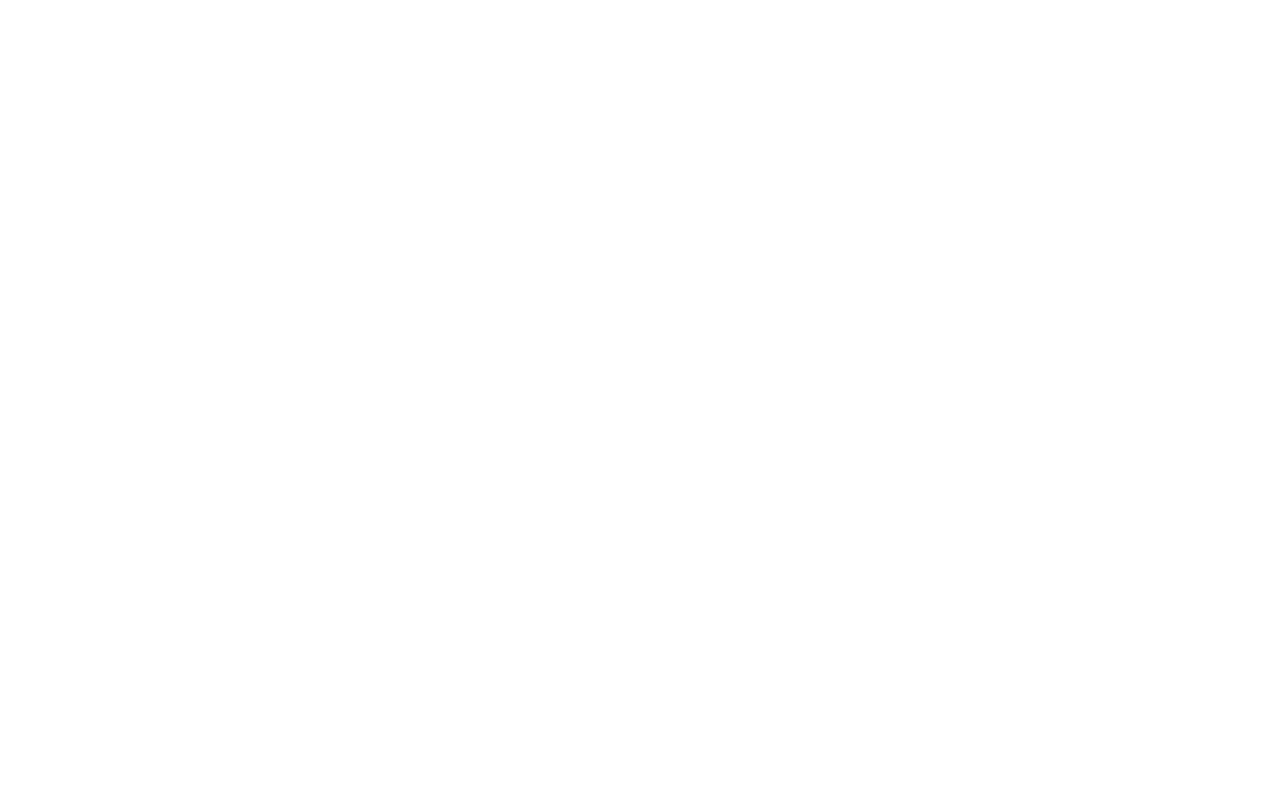
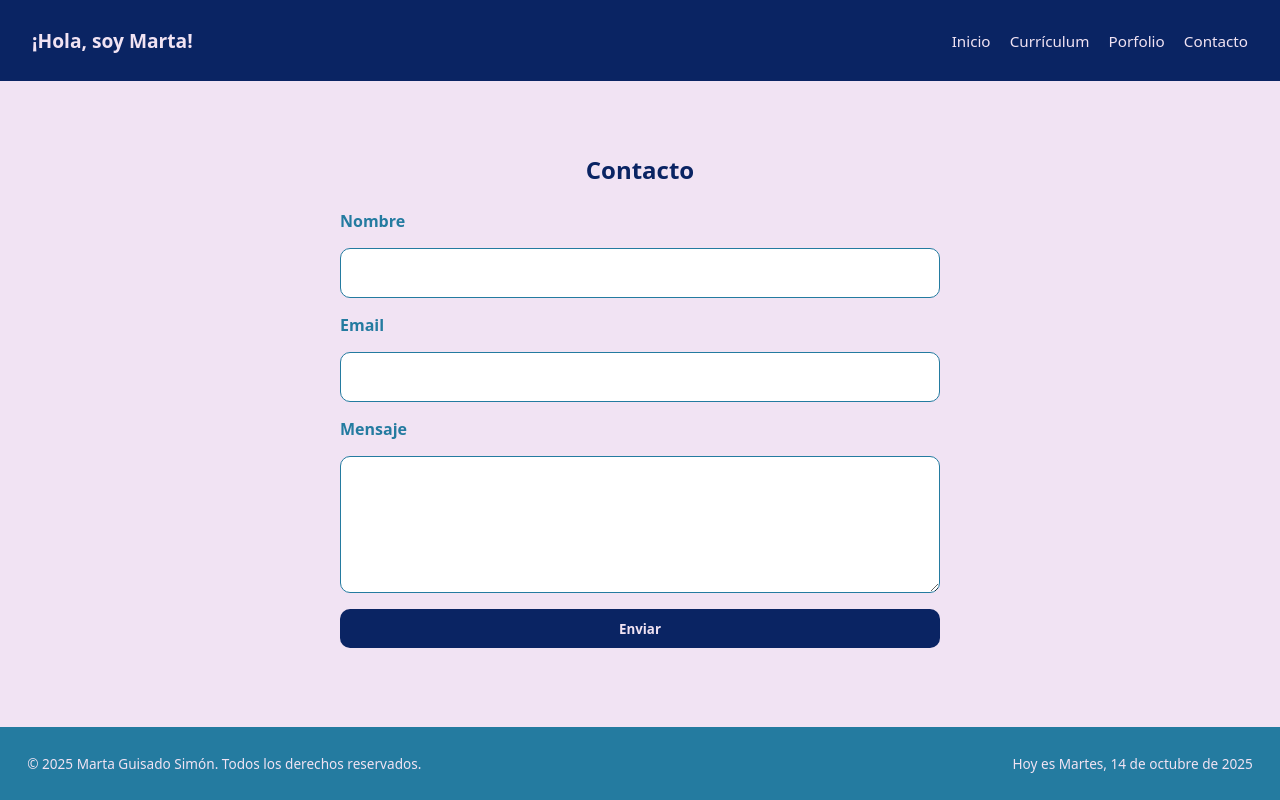
Before and after one commit to MartaGuisado/porfolio-react, a React (Vite) app in the folder proyecto/: page /contacto in a window 1280 px wide. Before the commit this address had no page. Built offline with nearby package versions, Linux system fonts and the light colour scheme.

Commit message:
Formulario

```diff
--- a/proyecto/src/App.jsx
+++ b/proyecto/src/App.jsx
@@ -3,7 +3,7 @@
 import Home from "./pages/Home";
 import Curriculum from "./pages/Curriculum";
 import Porfolio from "./pages/Porfolio";
-import Aficiones from "./pages/Aficiones";
+import Contacto from "./pages/Contacto";
 import Layout from "./components/Layout";
 import "./App.css";
 
@@ -14,7 +14,7 @@
         <Route path="/" element={<Home />} />
         <Route path="/curriculum" element={<Curriculum />} />
         <Route path="/porfolio" element={<Porfolio />} />
-        <Route path="/aficiones" element={<Aficiones />} />
+        <Route path="/contacto" element={<Contacto />} />
       </Route>
     </Routes>
   );
--- a/proyecto/src/components/Header.jsx
+++ b/proyecto/src/components/Header.jsx
@@ -1,6 +1,7 @@
 import React from "react";
 import { Link } from "react-router-dom";
 import "./Header.css";
+import Contacto from "../pages/Contacto";
 
 function Header() {
   return (
@@ -10,7 +11,7 @@
         <Link to="/">Inicio</Link>
         <Link to="/curriculum">Currículum</Link>
         <Link to="/porfolio">Porfolio</Link>
-        <Link to="/aficiones">Aficiones</Link>
+        <Link to="/contacto">Contacto</Link>
       </nav>
     </header>
   );
--- a/proyecto/src/components/Layout.jsx
+++ b/proyecto/src/components/Layout.jsx
@@ -1,6 +1,7 @@
 import React from "react";
 import Header from "./Header";
 import Footer from "./Footer";
+import Contacto from "../pages/Contacto";
 import { Outlet } from "react-router-dom";
 import "./Layout.css"; // Nuevo CSS para el layout
 
--- a/proyecto/src/pages/Contacto.css
+++ b/proyecto/src/pages/Contacto.css
@@ -3,12 +3,67 @@
     margin: 0;
     padding: 0;
 }
+.contacto-section {
+  font-family: system-ui, -apple-system, BlinkMacSystemFont, 'Segoe UI', Roboto, Oxygen,
+    Ubuntu, Cantarell, 'Open Sans', 'Helvetica Neue', sans-serif;
+  background-color: #f1e3f3;
+  padding: 3em 1.5em;
+  text-align: center;
+}
 
-.contacto-container {
-  padding: 2em;
+.contacto-section h2 {
+  color: #0a2463;
+  margin-bottom: 1em;
+}
+
+.contacto-form {
+  max-width: 600px;
+  margin: 0 auto;
+  display: flex;
+  flex-direction: column;
+  gap: 1em;
+}
+
+.contacto-form label {
   text-align: left;
-  background-color: #f1e3f3;
-  color: #0a2463;
-  width: auto;
-  font-family: system-ui, -apple-system, BlinkMacSystemFont, 'Segoe UI', Roboto, Oxygen, Ubuntu, Cantarell, 'Open Sans', 'Helvetica Neue', sans-serif;
+  font-weight: bold;
+  color: #247ba0;
 }
+
+.contacto-form input,
+.contacto-form textarea {
+  padding: 0.8em;
+  border-radius: 10px;
+  border: 1px solid #247ba0;
+  font-size: 1em;
+  width: 100%;
+}
+
+.contacto-form input:focus,
+.contacto-form textarea:focus {
+  outline: none;
+  border-color: #e48022;
+  box-shadow: 0 0 5px #e48022;
+}
+
+.contacto-form button {
+  background-color: #0a2463;
+  color: #f1e3f3;
+  font-weight: bold;
+  padding: 0.8em 1.5em;
+  border: none;
+  border-radius: 10px;
+  cursor: pointer;
+  transition: transform 0.2s, background-color 0.2s;
+}
+
+.contacto-form button:hover {
+  background-color: #247ba0;
+  transform: translateY(-2px) scale(1.02);
+}
+
+.success-msg {
+  margin-top: 1em;
+  color: #e48022;
+  font-weight: bold;
+}
--- a/proyecto/src/pages/Contacto.jsx
+++ b/proyecto/src/pages/Contacto.jsx
@@ -1,10 +1,63 @@
-import "./Contacto.css"
+import React, { useState } from "react";
+import "./Contacto.css";
 
-function Contacto () {
+function Contacto() {
+  const [formData, setFormData] = useState({
+    nombre: "",
+    email: "",
+    mensaje: "",
+  });
+
+  const [success, setSuccess] = useState(false);
+
+  const handleChange = (e) => {
+    setFormData({ ...formData, [e.target.name]: e.target.value });
+  };
+
+  const handleSubmit = (e) => {
+    e.preventDefault();
+    console.log("Formulario enviado:", formData);
+    setSuccess(true);
+    setFormData({ nombre: "", email: "", mensaje: "" });
+  };
+
   return (
-    <div className="contacto-container">
-      <h2>Contacta conmigo</h2>
-      <p>Charlemos sobre comunicación, diseño o desarrollo</p>
+    <div className="contacto-section">
+      <h2>Contacto</h2>
+      <form className="contacto-form" onSubmit={handleSubmit}>
+        <label htmlFor="nombre">Nombre</label>
+        <input
+          type="text"
+          name="nombre"
+          id="nombre"
+          value={formData.nombre}
+          onChange={handleChange}
+          required
+        />
+
+        <label htmlFor="email">Email</label>
+        <input
+          type="email"
+          name="email"
+          id="email"
+          value={formData.email}
+          onChange={handleChange}
+          required
+        />
+
+        <label htmlFor="mensaje">Mensaje</label>
+        <textarea
+          name="mensaje"
+          id="mensaje"
+          rows="5"
+          value={formData.mensaje}
+          onChange={handleChange}
+          required
+        />
+
+        <button type="submit">Enviar</button>
+        {success && <p className="success-msg">¡Mensaje enviado correctamente!</p>}
+      </form>
     </div>
   );
 }
--- a/proyecto/src/pages/Curriculum.css
+++ b/proyecto/src/pages/Curriculum.css
@@ -5,17 +5,10 @@
 }
 
 .curriculum-section {
-  width: 100%;
-  max-width: 1000px;
-  margin: 3em auto;
+  font-family: system-ui, -apple-system, BlinkMacSystemFont, 'Segoe UI', Roboto, Oxygen,
+    Ubuntu, Cantarell, 'Open Sans', 'Helvetica Neue', sans-serif;
+  padding: 2em;
   text-align: center;
-  font-family: system-ui, -apple-system, BlinkMacSystemFont, 'Segoe UI', Roboto, Oxygen, Ubuntu, Cantarell, 'Open Sans', 'Helvetica Neue', sans-serif;
-}
-
-.curriculum-section h2 {
-  color: #0a2463;
-  margin-bottom: 1.5em;
-  font-size: 2rem;
 }
 
 .curriculum-buttons {
@@ -23,23 +16,23 @@
   justify-content: center;
   flex-wrap: wrap;
   gap: 1em;
+  margin-top: 1em;
 }
 
 .curriculum-btn {
-  background-color: #247ba0;
+  padding: 0.8em 1.5em;
+  border-radius: 10px;
+  font-weight: bold;
+  background-color: #0a2463;
   color: #f1e3f3;
   border: none;
-  padding: 0.8em 1.5em;
-  border-radius: 10px;
-  font-size: 1rem;
   cursor: pointer;
-  font-weight: bold;
   transition: transform 0.2s, background-color 0.2s;
 }
 
 .curriculum-btn:hover {
-  transform: translateY(-2px) scale(1.05);
-  background-color: #0a2463;
+  background-color: #247ba0;
+  transform: scale(1.05);
 }
 
 /* Modal overlay */
@@ -49,41 +42,37 @@
   left: 0;
   width: 100%;
   height: 100%;
-  background-color: rgba(10, 36, 99, 0.7); /* semi-transparente de la paleta */
+  background: rgba(10, 36, 99, 0.7);
   display: flex;
   justify-content: center;
   align-items: center;
-  z-index: 1000;
+  z-index: 999;
 }
 
 /* Modal content */
 .modal-content {
   background-color: #f1e3f3;
   padding: 2em;
-  border-radius: 20px;
-  max-width: 500px;
-  width: 90%;
+  border-radius: 15px;
+  width: 70%;           /* ocupa el 70% de la pantalla */
+  max-height: 80vh;     /* altura máxima */
+  overflow-y: auto;     /* scroll si el contenido es grande */
+  text-align: left;
   position: relative;
-  box-shadow: 0 10px 30px rgba(0, 0, 0, 0.2);
-  color: #0a2463;
-  text-align: left;
-  font-size: 1rem;
-  line-height: 1.5;
 }
 
-/* Botón de cierre */
-.modal-close {
-  position: absolute;
-  top: 0.5em;
-  right: 0.5em;
-  background: transparent;
+/* Cerrar botón */
+.close-btn {
+  margin-top: 1em;
+  padding: 0.5em 1em;
   border: none;
-  font-size: 1.2rem;
+  background-color: #e48022;
+  color: white;
+  font-weight: bold;
+  border-radius: 8px;
   cursor: pointer;
-  color: #e48022;
-  font-weight: bold;
 }
 
-.modal-close:hover {
-  color: #247ba0;
+.close-btn:hover {
+  background-color: #247ba0;
 }
--- a/proyecto/src/pages/Curriculum.jsx
+++ b/proyecto/src/pages/Curriculum.jsx
@@ -2,62 +2,63 @@
 import "./Curriculum.css";
 
 function Curriculum() {
-  const [modal, setModal] = useState({ isOpen: false, content: "" });
+  const [openModal, setOpenModal] = useState(null);
 
   const sections = [
     {
+      id: "formacion",
       title: "Formación",
-      content: `Grado en Publicidad y Relaciones Públicas.
-Master en Diseño Web y UX/UI.`,
+      content: "Aquí va toda tu formación académica..."
     },
     {
-      title: "Formación complementaria",
-      content: `Cursos de Photoshop, Illustrator, InDesign, Canva.
-Certificaciones en Meta Ads y Metricool.`,
+      id: "complementaria",
+      title: "Formación Complementaria",
+      content: "Cursos, certificaciones y talleres..."
     },
     {
+      id: "softskills",
       title: "Soft Skills",
-      content: `Creatividad, comunicación efectiva, trabajo en equipo,
-resiliencia y capacidad de adaptación.`,
+      content: "Comunicación, liderazgo, trabajo en equipo..."
     },
     {
-      title: "Competencias clave",
-      content: `Diseño gráfico, desarrollo web (HTML, CSS, React),
-estrategia digital y gestión de proyectos.`,
-    },
+      id: "competencias",
+      title: "Competencias Clave",
+      content: "Diseño web, publicidad, análisis de datos..."
+    }
   ];
-
-  const openModal = (content) => setModal({ isOpen: true, content });
-  const closeModal = () => setModal({ isOpen: false, content: "" });
 
   return (
     <div className="curriculum-section">
-      <h2>Currículum</h2>
+      <h2>Mente inquieta, en constante beta-test. Busco siempre la mejor versión de mí para aplicar soluciones innovadoras.</h2>
       <div className="curriculum-buttons">
-        {sections.map((section, idx) => (
+        {sections.map((sec) => (
           <button
-            key={idx}
+            key={sec.id}
             className="curriculum-btn"
-            onClick={() => openModal(section.content)}
+            onClick={() => setOpenModal(sec.id)}
           >
-            {section.title}
+            {sec.title}
           </button>
         ))}
       </div>
 
-      {modal.isOpen && (
-        <div className="modal-overlay" onClick={closeModal}>
+      {sections.map((sec) => (
+        openModal === sec.id && (
           <div
-            className="modal-content"
-            onClick={(e) => e.stopPropagation()}
+            key={sec.id}
+            className="modal-overlay"
+            onClick={() => setOpenModal(null)}
           >
-            <button className="modal-close" onClick={closeModal}>
-              ✖
-            </button>
-            <p>{modal.content}</p>
+            <div className="modal-content" onClick={(e) => e.stopPropagation()}>
+              <h3>{sec.title}</h3>
+              <p>{sec.content}</p>
+              <button className="close-btn" onClick={() => setOpenModal(null)}>
+                Cerrar
+              </button>
+            </div>
           </div>
-        </div>
-      )}
+        )
+      ))}
     </div>
   );
 }
```
